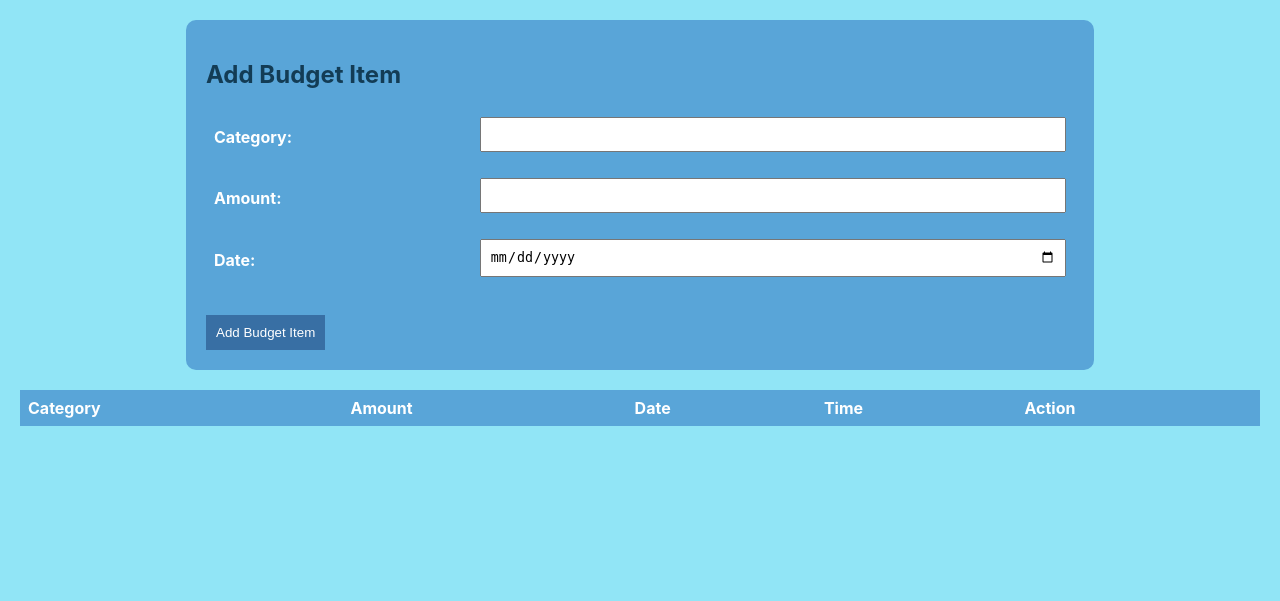
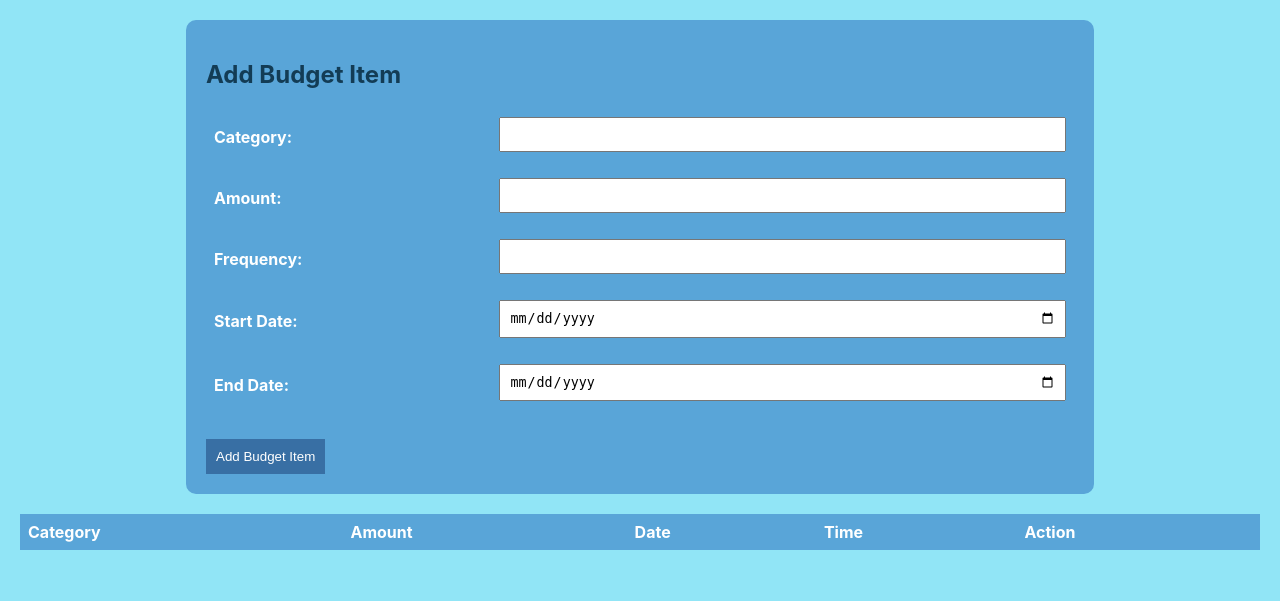
Before and after one commit to niyatisinghal/budget-manager, a Flask app: page /budget in a window 1280 px wide. Shown: the part 199-800 px from the top of the page. Run offline with Flask 3, Linux system fonts and the light colour scheme; lists and menus that the app fills with data are empty.

Commit message:
added frequency, start and end date in budget table

```diff
--- a/templates/budget.html
+++ b/templates/budget.html
@@ -141,6 +141,25 @@
             background-color: #84d2f6;
         }
     </style>
+    <script>
+        function validateFrequency() {
+            var frequencyInput = document.getElementById("frequency");
+            var frequencyError = document.getElementById("frequency-error");
+            var pattern = /^(daily|weekly|monthly|yearly)$/;
+
+            if (frequencyInput.value.trim() === "") {
+                frequencyError.innerHTML = ""; // Clear the error message
+            } else if (!pattern.test(frequencyInput.value)) {
+                frequencyError.innerHTML = "Please enter a valid frequency: daily, weekly, monthly, or yearly";
+                frequencyInput.focus();
+                return false;
+            } else {
+                frequencyError.innerHTML = ""; // Clear the error message
+            }
+
+            return true;
+        }
+    </script>
 </head>
 <body>
     <header>
@@ -156,7 +175,7 @@
     <main>
         <div class="add-budget-form">
             <h2>Add Budget Item</h2>
-            <form method="post" action="{{ url_for('add_budget') }}">
+            <form method="post" action="{{ url_for('add_budget') }}" onsubmit="return validateFrequency()">
                 <table class="add-budget-table">
                     <tr>
                         <td><label for="category">Category:</label></td>
@@ -164,11 +183,20 @@
                     </tr>
                     <tr>
                         <td><label for="amount">Amount:</label></td>
-                        <td><input type="text" name="amount" required></td>
+                        <td><input type="number" name="amount" required></td>
                     </tr>
                     <tr>
-                        <td><label for="date">Date:</label></td>
-                        <td><input type="date" name="date" required></td>
+                        <td><label for="frequency">Frequency:</label></td>
+                        <td><input type="text" name="frequency" id="frequency" class="form-control"  required oninput="validateFrequency()">
+                            <div id="frequency-error" style="color: red;"></div></td>
+                    </tr>
+                    <tr>
+                        <td><label for="start_date">Start Date:</label></td>
+                        <td><input type="date" name="start_date" class="form-control" required></td>
+                    </tr>
+                    <tr>
+                        <td><label for="end_date">End Date:</label></td>
+                        <td><input type="date" name="end_date" class="form-control" required></td>
                     </tr>
 
                 </table>
```
